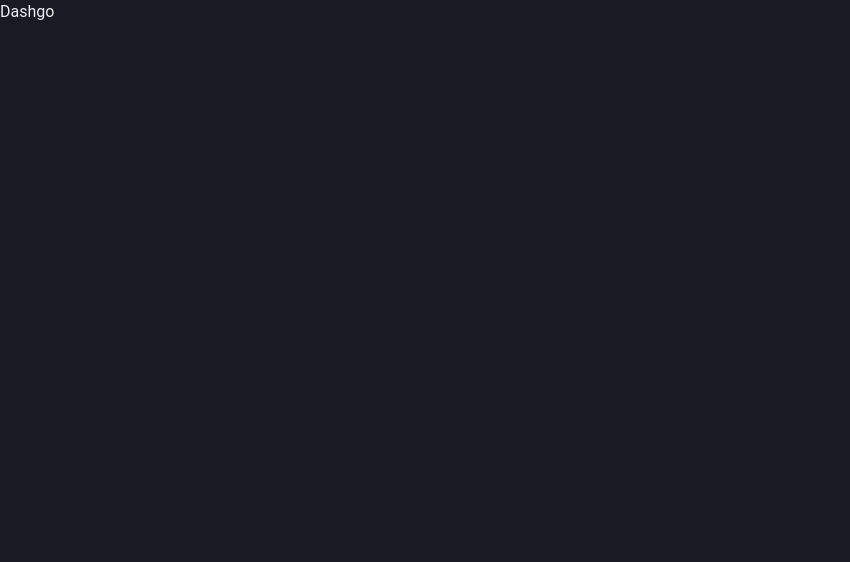
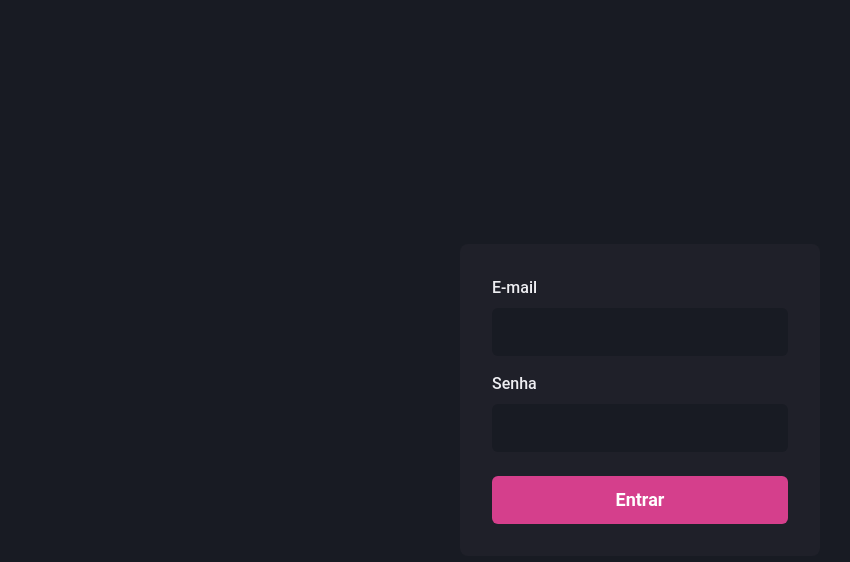
Before and after one commit to moromisato/ignite-project-04, a Next.js app: page / in a window 1280 px wide. Shown: the top 562 px of the page, without its empty margins (0-850 px from the left). Built offline with nearby package versions, Linux system fonts and the light colour scheme.

Commit message:
created login form

```diff
--- a/src/pages/index.tsx
+++ b/src/pages/index.tsx
@@ -1,8 +1,66 @@
+
+import { Flex, Input, Button, Stack, FormLabel, FormControl } from '@chakra-ui/react';
 
 export default function Home() {
   return (
-    <div>
-      <h1>Dashgo</h1>
-    </div>
+    <Flex
+      w="100vw"
+      h="100vh"
+      align="center"
+      justify="center"
+    >
+      <Flex
+        as="form"
+        width="100%"
+        maxWidth={360}
+        bg="gray.800"
+        p="8"
+        borderRadius={8}
+        flexDir="column"
+        >
+          <Stack spacing="4">
+            <FormControl>
+              <FormLabel htmlFor="email">E-mail</FormLabel>
+              <Input
+                id="email"
+                name="email"
+                type="email"
+                focusBorderColor="pink.500"
+                bgColor="gray.900"
+                variant="filled"
+                _hover={{
+                  bgColor: 'gray.900'
+                }}
+                size="lg"
+              />
+            </FormControl>
+            <FormControl>
+              <FormLabel htmlFor="password">Senha</FormLabel>
+              <Input
+                name="password"
+                type="password"
+                focusBorderColor="pink.500"
+                bgColor="gray.900"
+                variant="filled"
+                _hover={{
+                  bgColor: 'gray.900'
+                }}
+                size="lg"
+              />
+            </FormControl>
+          </Stack>
+
+
+          <Button
+            type="submit"
+            mt="6"
+            colorScheme="pink"
+            size="lg"
+          >
+            Entrar
+          </Button>
+
+        </Flex>
+    </Flex>
   )
 }
```
